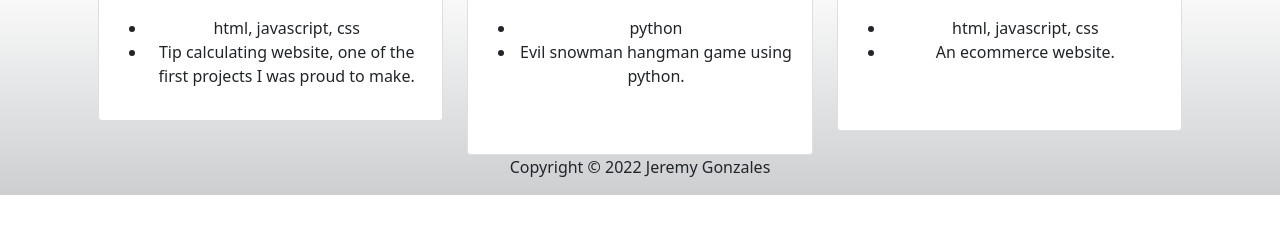
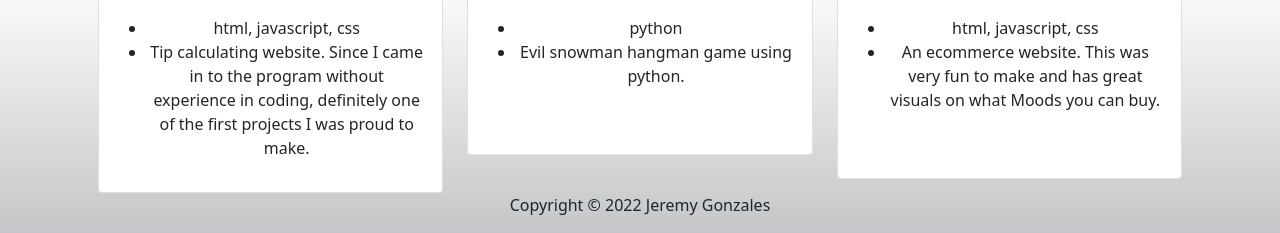
Before and after one commit to alaJream/jgportfolio, a Flask app: page /projects/ in a window 1280 px wide. Shown: the part 828-1061 px from the top of the page. Before the commit the page ends 1023 px from the top, so only its background shows below. Run offline with Flask 2, Linux system fonts and the light colour scheme.

Commit message:
fixing projects

```diff
--- a/templates/projects.html
+++ b/templates/projects.html
@@ -14,7 +14,7 @@
                     <p class="card-text">
                         <ul>
                             <li>html, javascript, bootstrap</li>
-                            <li>I'll open a restaurant someday and this is the website I made for it.</li>
+                            <li>I'll open a restaurant someday and this is the website I made for it. I love sushi by the way.</li>
                         </ul>
                     </p>
                 </div>
@@ -64,7 +64,7 @@
                     <p class="card-text">
                         <ul>
                             <li>html, javascript, css</li>
-                            <li>Tip calculating website, one of the first projects I was proud to make.</li>
+                            <li>Tip calculating website. Since I came in to the program without experience in coding, definitely one of the first projects I was proud to make. </li>
                         </ul>
                     </p>
                 </div>
@@ -98,7 +98,7 @@
                     <p class="card-text">
                         <ul style="margin-bottom:50px;">
                             <li>html, javascript, css</li>
-                            <li>An ecommerce website.</li>
+                            <li>An ecommerce website. This was very fun to make and has great visuals on what Moods you can buy.</li>
                         </ul>
                     </p>
                 </div>
```
